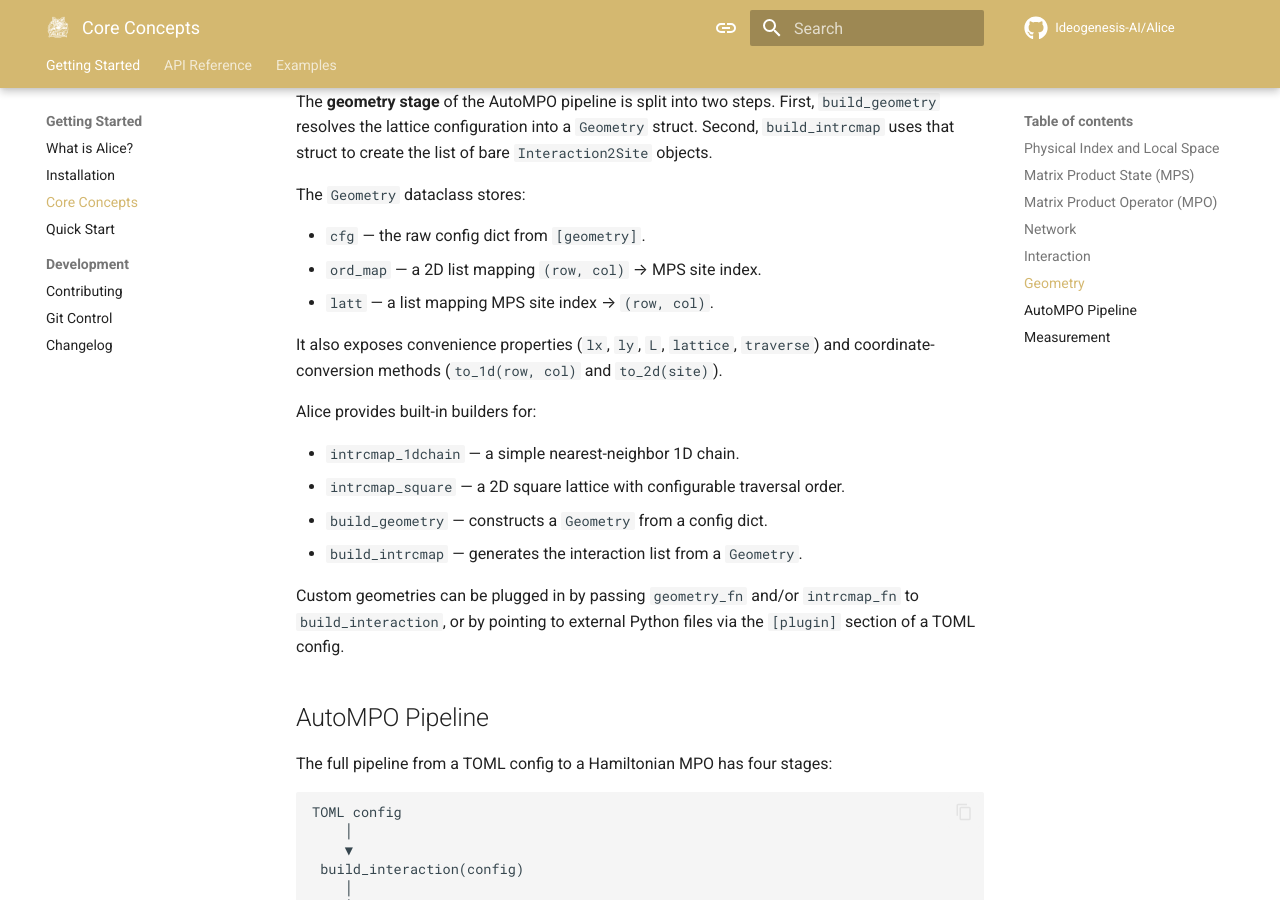
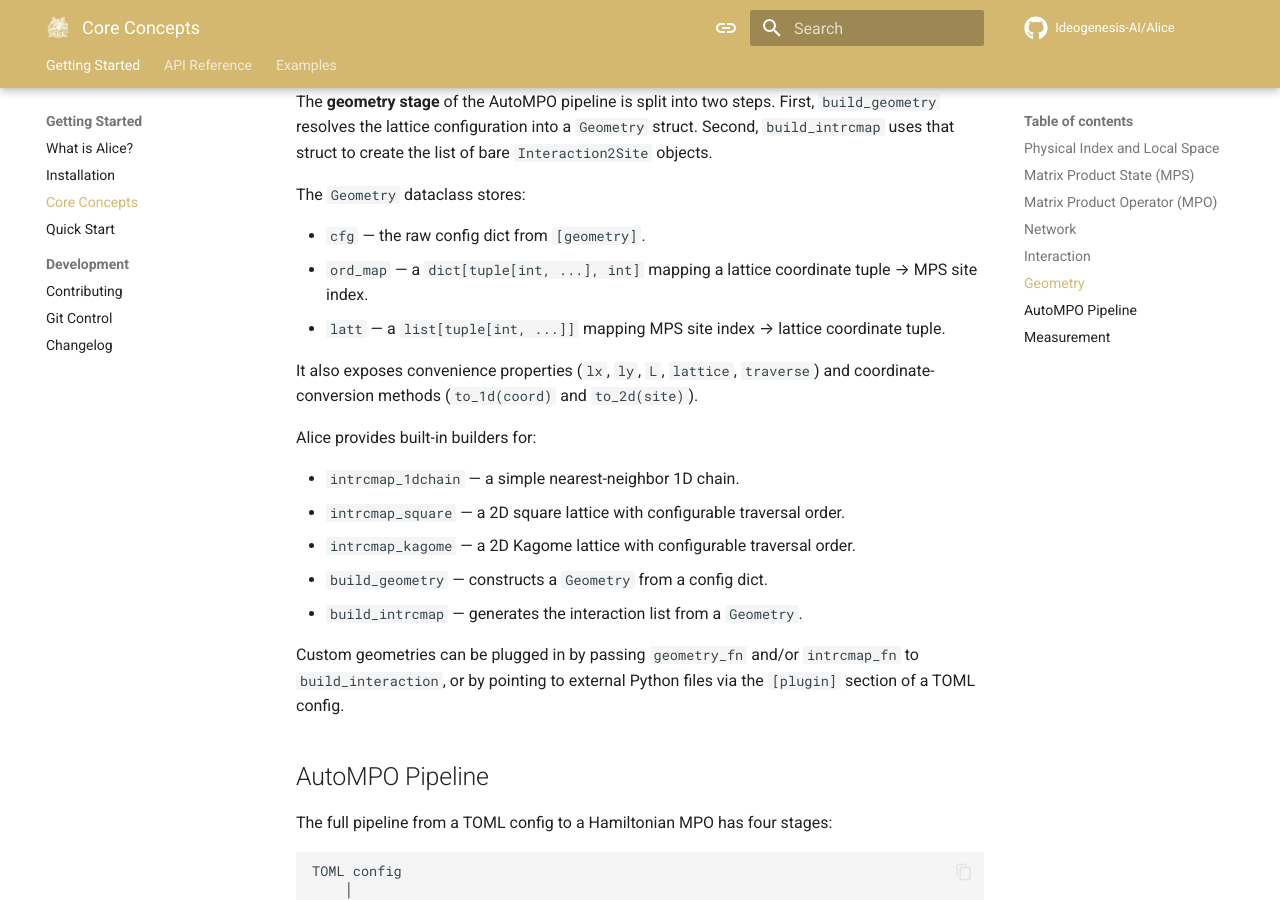
Before and after one commit to Ideogenesis-AI/Alice, an MkDocs documentation site: the page built from docs/getting-started/core-concepts.md, in a window 1280 px wide and 900 px high, scrolled down 2149 px. Built offline with MkDocs 1.6.1 and Material for MkDocs 9.7.7, drawn with Linux system fonts in a browser that asks for light colours; comment, search, counter and statistics services are not loaded.

Commit message:
Update geometry documentation to clarify data structures and add Kagome lattice support
Revised the `Geometry` dataclass documentation to specify the types of `ord_map` and `latt`, enhancing clarity on their usage. Added the `intrcmap_kagome` builder to the list of built-in geometry builders, improving the completeness of the documentation for lattice types.

```diff
--- a/docs/getting-started/core-concepts.md
+++ b/docs/getting-started/core-concepts.md
@@ -64,15 +64,16 @@ The **geometry stage** of the AutoMPO pipeline is split into two steps. First, `
 The `Geometry` dataclass stores:
 
 - `cfg` — the raw config dict from `[geometry]`.
-- `ord_map` — a 2D list mapping `(row, col)` → MPS site index.
-- `latt` — a list mapping MPS site index → `(row, col)`.
+- `ord_map` — a `dict[tuple[int, ...], int]` mapping a lattice coordinate tuple → MPS site index.
+- `latt` — a `list[tuple[int, ...]]` mapping MPS site index → lattice coordinate tuple.
 
-It also exposes convenience properties (`lx`, `ly`, `L`, `lattice`, `traverse`) and coordinate-conversion methods (`to_1d(row, col)` and `to_2d(site)`).
+It also exposes convenience properties (`lx`, `ly`, `L`, `lattice`, `traverse`) and coordinate-conversion methods (`to_1d(coord)` and `to_2d(site)`).
 
 Alice provides built-in builders for:
 
 - `intrcmap_1dchain` — a simple nearest-neighbor 1D chain.
 - `intrcmap_square` — a 2D square lattice with configurable traversal order.
+- `intrcmap_kagome` — a 2D Kagome lattice with configurable traversal order.
 - `build_geometry` — constructs a `Geometry` from a config dict.
 - `build_intrcmap` — generates the interaction list from a `Geometry`.
 
```
